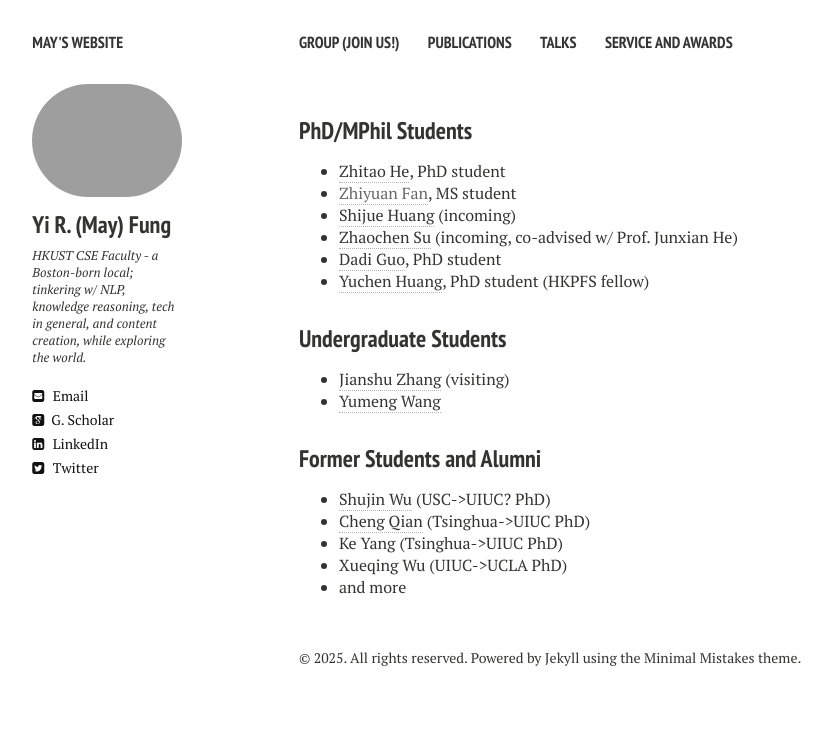
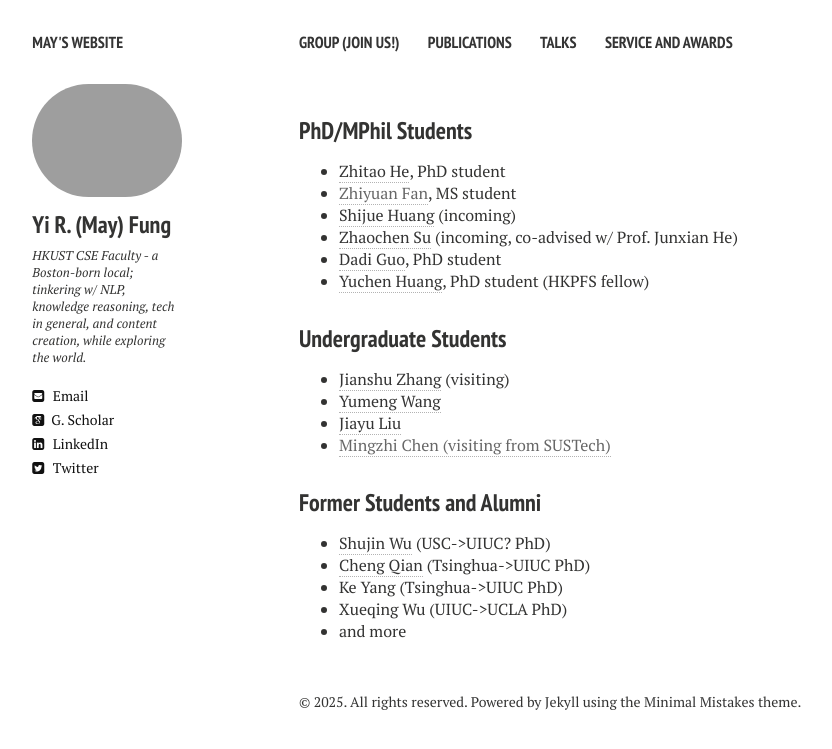
Before and after one commit to mayrfung/mayrfung.github.io, a Jekyll site: the page built from group.md, in a window 1280 px wide. Shown: the top 749 px of the page, without its empty margins (21-853 px from the left). Built offline with Jekyll 4.4.1, drawn with Linux system fonts in a browser that asks for light colours; nearby versions of some CDN libraries.

Commit message:
Update group.html

```diff
--- a/_layouts/group.html
+++ b/_layouts/group.html
@@ -52,6 +52,8 @@
 <ul>
   <li><a href="https://sterzhang.github.io/" target="_blank">Jianshu Zhang</a> (visiting) </li>
 <li><a href="https://alexwwwwww.github.io/" target="_blank">Yumeng Wang</a> </li>
+  <li><a href="https://scholar.google.cz/citations?user=PIQxhfMAAAAJ" target="_blank">Jiayu Liu</a> </li>
+  <li><a href="" target="_blank">Mingzhi Chen (visiting from SUSTech)</a> </li>
 </ul>
 
 <h3 style="margin-bottom:0px;padding-top:10px;">Former Students and Alumni</h3>
```
